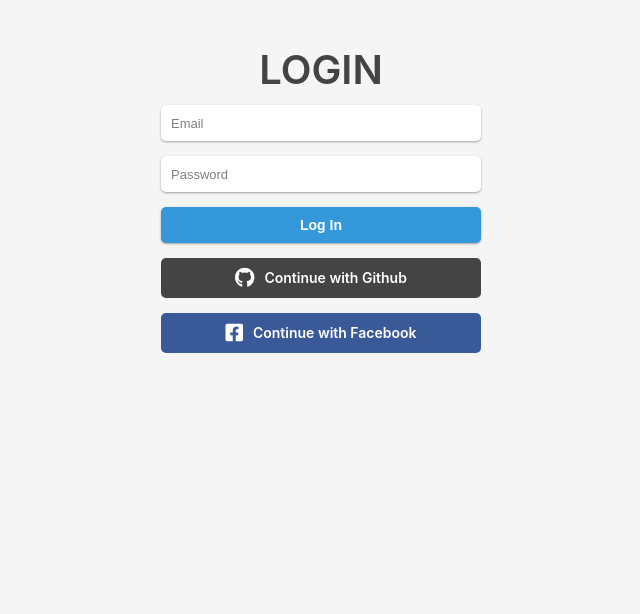
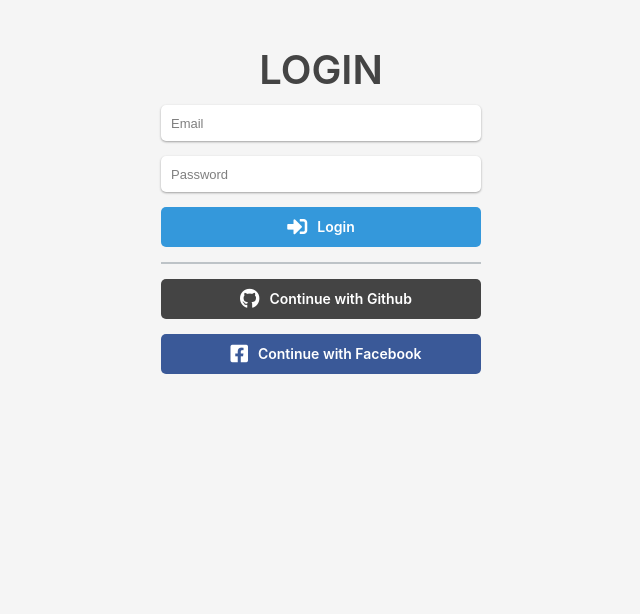
Before and after one commit to Jin-hoKim/Wetube, a Node server app: page /login in a window 1280 px wide. Shown: the part 50-664 px from the top of the page, without its empty margins (319-959 px from the left). Run offline with Node 20, Linux system fonts and the light colour scheme; some libraries are stand-ins or nearby versions.

Commit message:
modify common scass files...

```diff
--- a/assets/scss/config/reset.scss
+++ b/assets/scss/config/reset.scss
@@ -149,3 +149,7 @@ input {
         outline: none;
     }
 }
+
+button {
+    cursor: pointer;
+}
--- a/assets/scss/main.scss
+++ b/assets/scss/main.scss
@@ -38,9 +38,21 @@ input {
     width: 100%;
     padding: 10px 10px;
 
+    display: flex;
+    justify-content: center;
+    align-items: center;
+
     border-radius: 5px;
 
     font-size: 14px;
     font-weight: 600;
     color: $black;
+
+    i {
+        font-size: 20px;
+    }
+
+    span {
+        margin-left: 10px;
+    }
 }
--- a/assets/scss/partials/form.scss
+++ b/assets/scss/partials/form.scss
@@ -12,19 +12,17 @@
 
         input {
             width: 100%;
+            margin-bottom: 15px;
 
             display: block;
 
             box-shadow: 0 1px 3px rgba(0, 0, 0, 0.12), 0 1px 2px rgba(0, 0, 0, 0.24);
-
-            &:not(:last-child) {
-                margin-bottom: 15px;
-            }
         }
 
-        input[type="submit"] {
+        button[type="submit"] {
             background-color: #3498db;
             color: white;
+            margin-bottom: 15px;
         }
 
         .form-divider {
--- a/static/styles.css
+++ b/static/styles.css
@@ -141,6 +141,9 @@ input {
   input:focus, input:active {
     outline: none; }
 
+button {
+  cursor: pointer; }
+
 .border {
   border: 1px solid black; }
 
@@ -180,6 +183,21 @@ button,
 input {
   width: 100%;
   padding: 10px 10px;
+  display: -webkit-box;
+  display: -webkit-flex;
+  display: -moz-box;
+  display: -ms-flexbox;
+  display: flex;
+  -webkit-box-pack: center;
+  -webkit-justify-content: center;
+     -moz-box-pack: center;
+      -ms-flex-pack: center;
+          justify-content: center;
+  -webkit-box-align: center;
+  -webkit-align-items: center;
+     -moz-box-align: center;
+      -ms-flex-align: center;
+          align-items: center;
   -webkit-border-radius: 5px;
      -moz-border-radius: 5px;
           border-radius: 5px;
@@ -222,6 +240,12 @@ input {
     font-weight: 300;
     color: rgba(0, 0, 0, 0.5);
     text-align: left; }
+  button i,
+  input i {
+    font-size: 20px; }
+  button span,
+  input span {
+    margin-left: 10px; }
 
 .header {
   display: -webkit-box;
@@ -407,15 +431,15 @@ footer {
     margin-bottom: 15px; }
     .form-container form input {
       width: 100%;
+      margin-bottom: 15px;
       display: block;
       -webkit-box-shadow: 0 1px 3px rgba(0, 0, 0, 0.12), 0 1px 2px rgba(0, 0, 0, 0.24);
          -moz-box-shadow: 0 1px 3px rgba(0, 0, 0, 0.12), 0 1px 2px rgba(0, 0, 0, 0.24);
               box-shadow: 0 1px 3px rgba(0, 0, 0, 0.12), 0 1px 2px rgba(0, 0, 0, 0.24); }
-      .form-container form input:not(:last-child) {
-        margin-bottom: 15px; }
-    .form-container form input[type="submit"] {
+    .form-container form button[type="submit"] {
       background-color: #3498db;
-      color: white; }
+      color: white;
+      margin-bottom: 15px; }
     .form-container form .form-divider {
       width: 100%;
       height: 2px;
--- a/views/join.pug
+++ b/views/join.pug
@@ -7,6 +7,8 @@ block content
             input(type="email", name="email", placeholder="Email", required="true")
             input(type="password", name="password", placeholder="Password", required="true")
             input(type="password", name="password2", placeholder="Verify Password", required="true")
-            input(type="submit", value="Join Now")
+            button(type="submit")
+                i.fas.fa-user-plus
+                span Join
             .form-divider
         include partials/socialLogin
--- a/views/login.pug
+++ b/views/login.pug
@@ -5,5 +5,9 @@ block content
         form(action=routes.login, method="post")
             input(type="email", name="email", placeholder="Email", required="true")
             input(type="password", name="password", placeholder="Password", required="true")
-            input(type="submit", value="Log In")
+            button(type="submit")
+                i.fas.fa-sign-in-alt
+                span Login
+            //- input(type="submit", value="Log In")
+            .form-divider
         include partials/socialLogin
```
